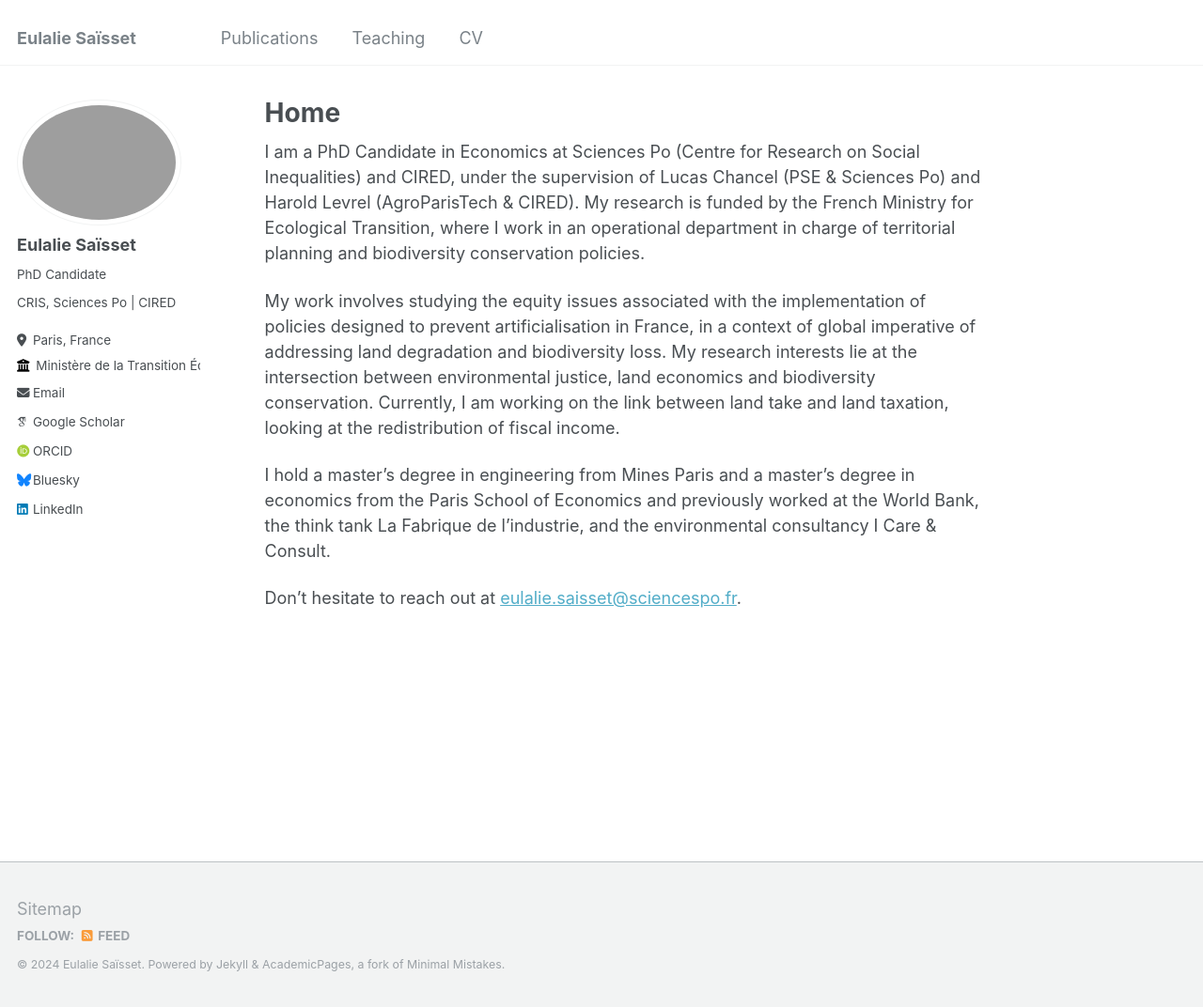
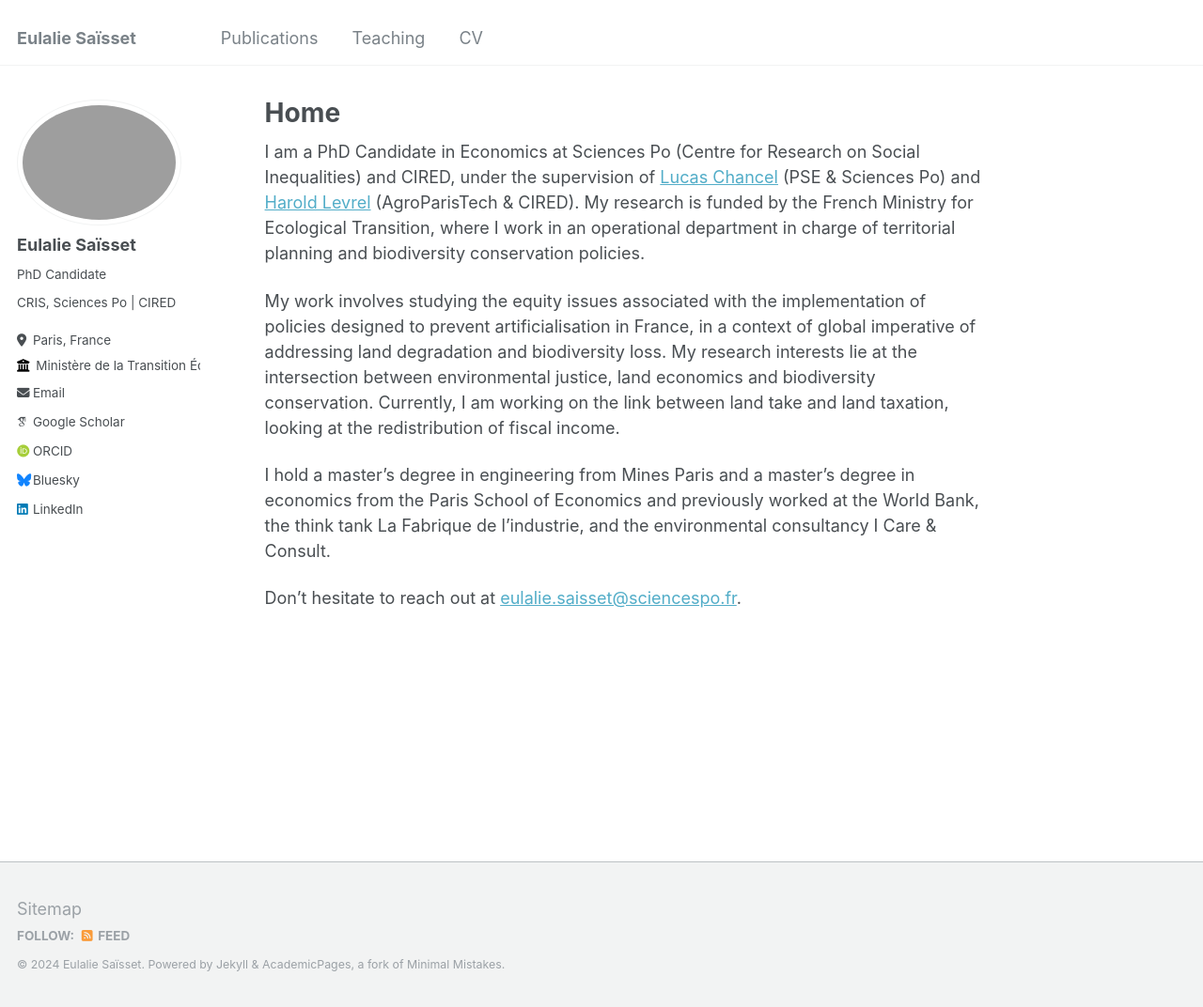
Before and after one commit to eulaliesaisset/eulaliesaisset.github.io, a Jekyll site: the page built from _pages/about.md, in a window 1280 px wide and 1072 px high. Shown: the whole window at 94% size. Built offline with Jekyll 4.4.1, drawn with Linux system fonts in a browser that asks for light colours; some web fonts are replaced; part of the change alters nothing that is shown.

```diff
--- a/_pages/about.md
+++ b/_pages/about.md
@@ -7,7 +7,7 @@ redirect_from:
   - /about.html
 ---
 
-I am a PhD Candidate in Economics at Sciences Po (Centre for Research on Social Inequalities) and CIRED, under the supervision of Lucas Chancel (PSE & Sciences Po) and Harold Levrel (AgroParisTech & CIRED). My research is funded by the French Ministry for Ecological Transition, where I work in an operational department in charge of territorial planning and biodiversity conservation policies.
+I am a PhD Candidate in Economics at Sciences Po (Centre for Research on Social Inequalities) and CIRED, under the supervision of [Lucas Chancel](https://lucaschancel.com/) (PSE & Sciences Po) and [Harold Levrel](https://www.centre-cired.fr/harold-levrel/) (AgroParisTech & CIRED). My research is funded by the French Ministry for Ecological Transition, where I work in an operational department in charge of territorial planning and biodiversity conservation policies.
 
 My work involves studying the equity issues associated with the implementation of policies designed to prevent artificialisation in France, in a context of global imperative of addressing land degradation and biodiversity loss. My research interests lie at the intersection between environmental justice, land economics and biodiversity conservation. Currently, I am working on the link between land take and land taxation, looking at the redistribution of fiscal income.
 
```
